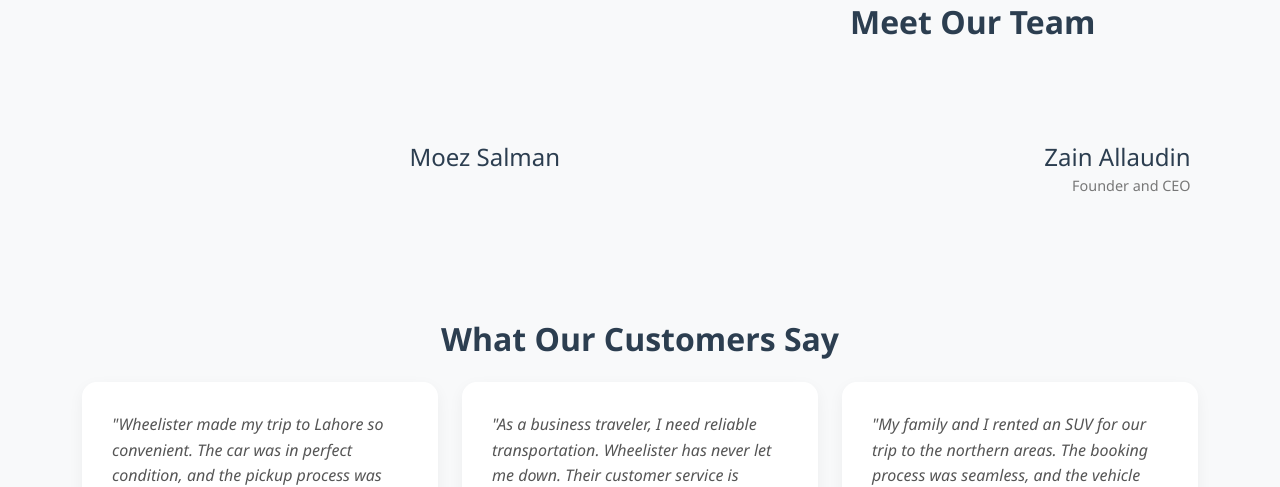
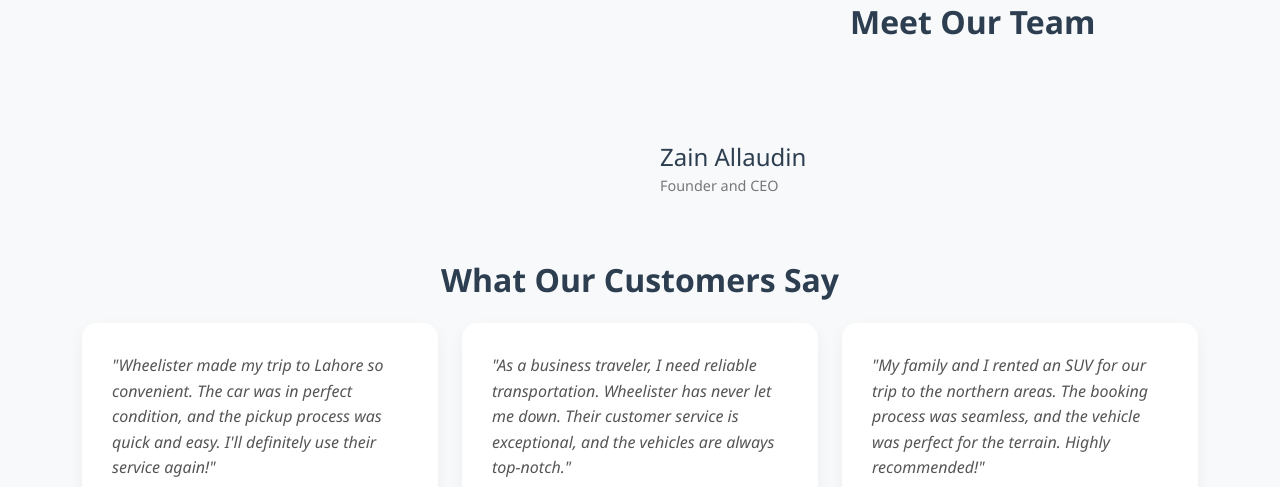
Before and after one commit to MianZainAllaudin/Wheelister, a website: page Code/about.html in a window 1280 px wide. Shown: the part 2628-3115 px from the top of the page. Drawn offline with nearby package versions, Linux system fonts and the light colour scheme.

Commit message:
Update Owner Name

```diff
--- a/Code/about.html
+++ b/Code/about.html
@@ -781,8 +781,7 @@
             <h2 class="section-title" style="position: absolute;left: 690px;">Meet Our Team</h2>
             <br><br><br><br><br>
             <div class="team-names-row">
-                <h4 class="left-name">Moez Salman</h4>
-                <h4 class="right-name">
+                <h4 class="center-name" style="position: absolute;left: 500px;">
                     Zain Allaudin
                     <span class="title">Founder and CEO</span>
                 </h4>
```
